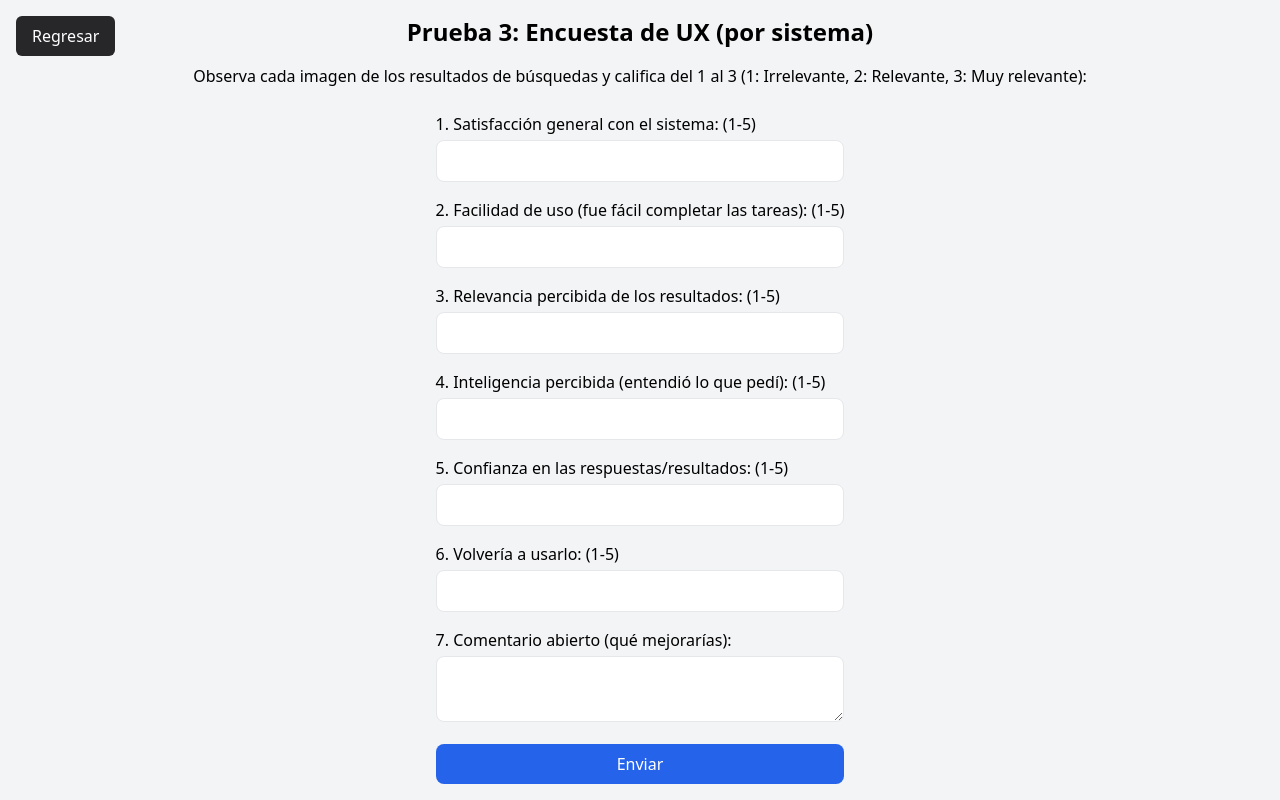
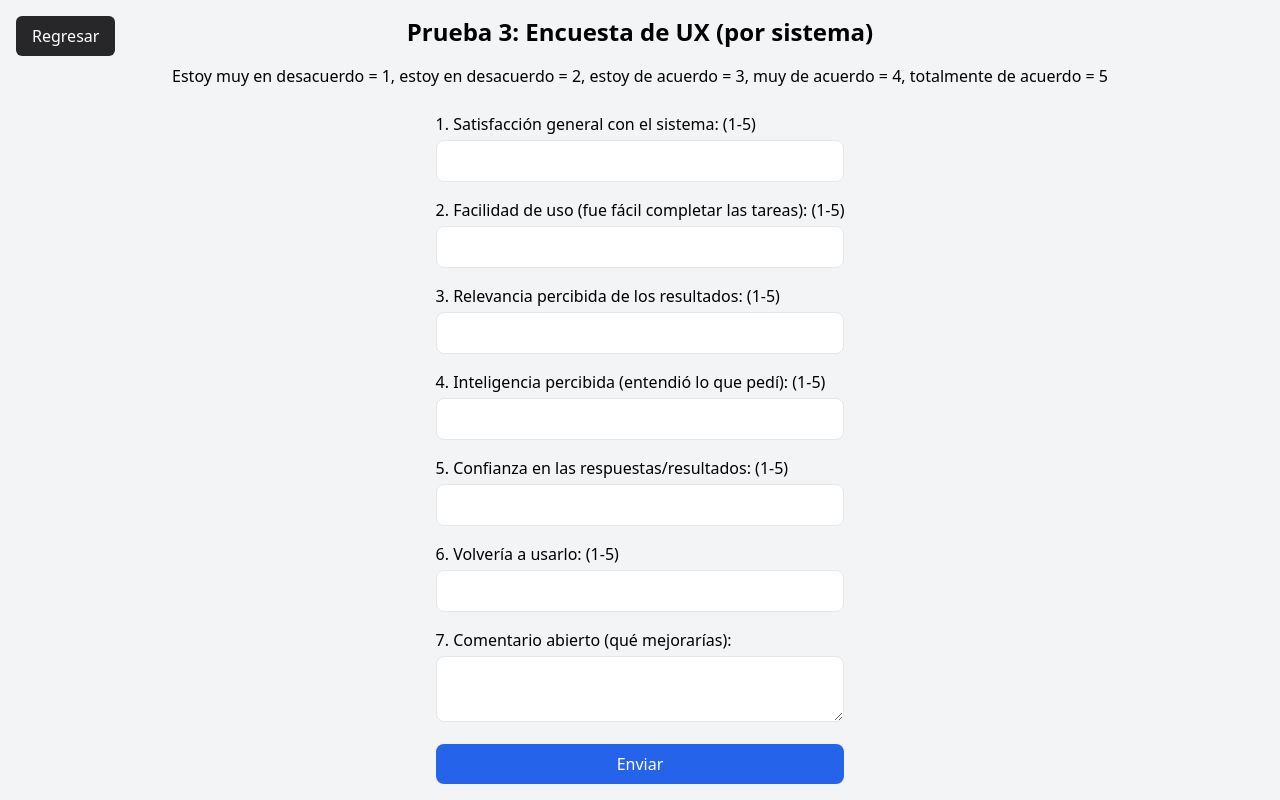
Before and after one commit to cesar3318123/ecommerce_web, a React (Create React App) app: page /prueba3 in a window 1280 px wide. Built offline with nearby package versions, Linux system fonts and the light colour scheme.

Commit message:
Mis nuevos cambios

```diff
--- a/src/information.jsx
+++ b/src/information.jsx
@@ -103,7 +103,7 @@ function Information() {
                 </button>
             </div>
         <h2 className="text-2xl font-bold mb-4 text-center">Prueba 3: Encuesta de UX (por sistema) </h2>
-        <p className="text-center mb-6">Observa cada imagen de los resultados de búsquedas y califica del 1 al 3 (1: Irrelevante, 2: Relevante, 3: Muy relevante):</p>
+        <p className="text-center mb-6">Estoy muy en desacuerdo = 1, estoy en desacuerdo = 2, estoy de acuerdo = 3, muy de acuerdo = 4, totalmente de acuerdo = 5 </p>
 
     <form onSubmit={handleSubmit} className="space-y-4">
       {/* Satisfacción */}
```
